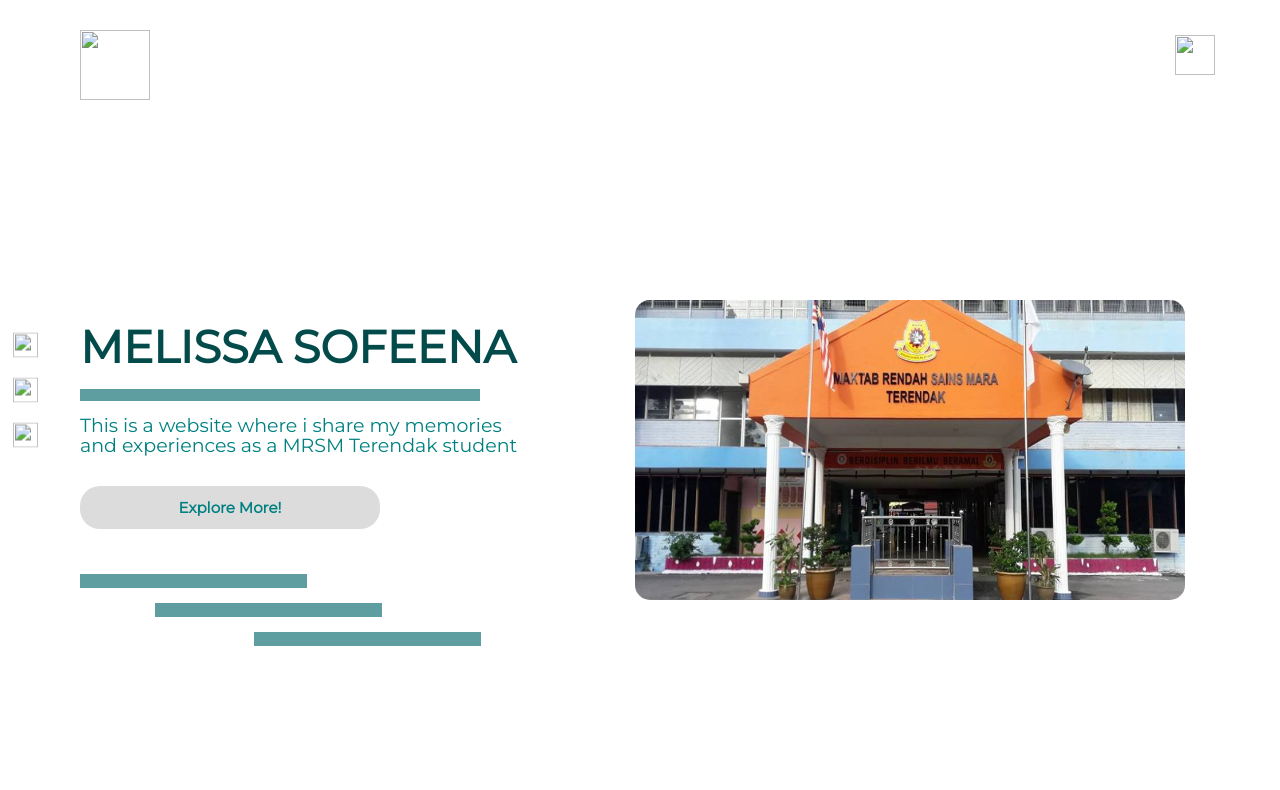
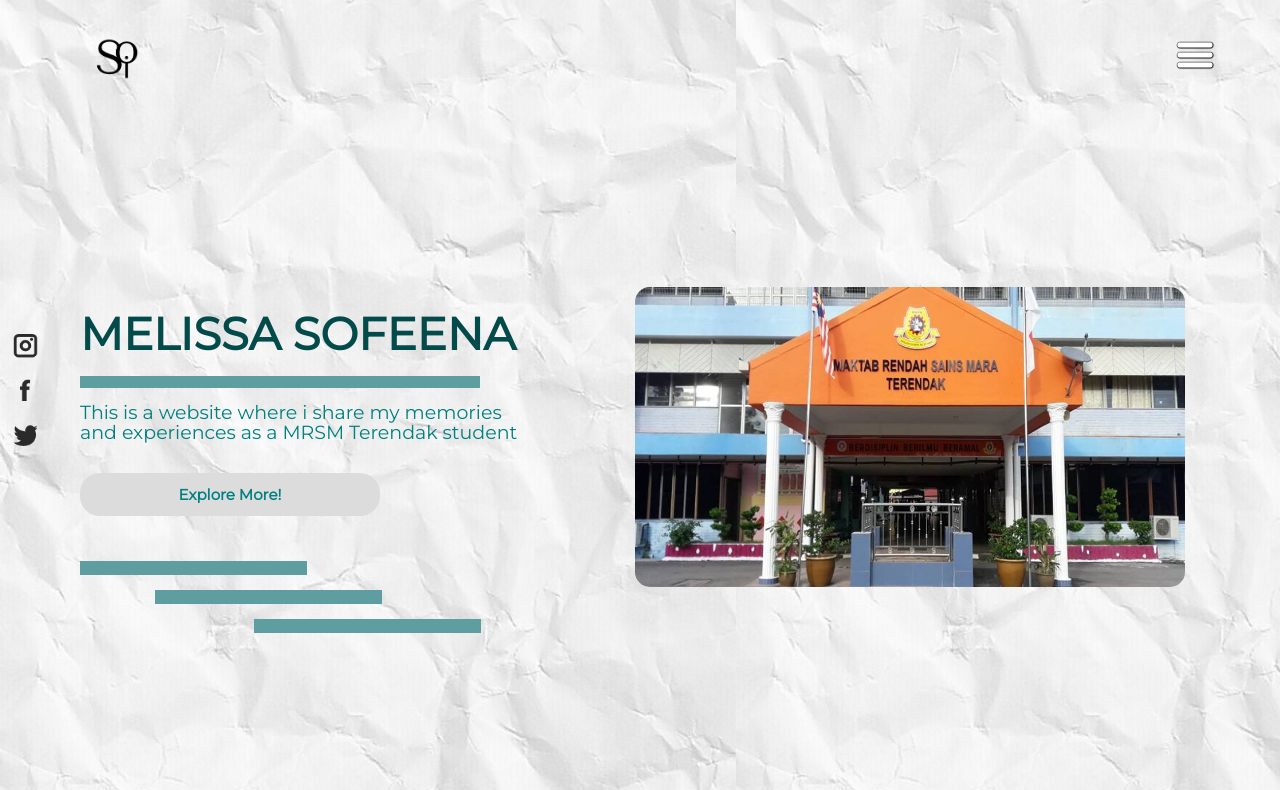
Before and after one commit to melissoi/melissa, a plain HTML site: page index.html in a window 1280 px wide. Shown: the top 790 px of the page. Drawn offline with Linux system fonts and the light colour scheme; files whose address does not match are found by name.

Commit message:
Update index.html

```diff
--- a/index.html
+++ b/index.html
@@ -6,11 +6,11 @@
         <link rel="preconnect" href="https://fonts.gstatic.com">
         <link href="https://fonts.googleapis.com/css2?family=Montserrat&display=swap" rel="stylesheet">
     </head>
-    <body style= "background-image: url(images/background.jpg);">
+    <body style= "background-image: url(background.jpg);">
 
         <section id="header">
           <div class="container">
-              <img src="images/logobulat.png" class="logo">
+              <img src="logobulat.png" class="logo">
               <div class="row">
                   <div class="col">
                     <h1>MELISSA SOFEENA</h1>
@@ -46,7 +46,7 @@
                 <li><a href="#end">ENDING</a></li>
             </ul>
         </nav>
-        <img src="images/menubar.jpg" id="menuButton">
+        <img src="menubar.jpg" id="menuButton">
 
         <!--start-->
         <section id="start">
@@ -317,13 +317,13 @@
     <!--icons-->
     <div class="icons">
         <a href="https://www.instagram.com/melissoi_/" target="_blank">
-            <img src="images/instagram.png">
+            <img src="instagram.png">
         </a>
         <a href="https://www.facebook.com/lissa.sofeena" target="_blank">
-            <img src="images/facebook.png">
+            <img src="facebook.png">
         </a>
         <a href="https://twitter.com/notshynotsoi" target="_blank">
-            <img src="images/twitter.png">
+            <img src="twitter.png">
         </a>
     </div>
 
```
